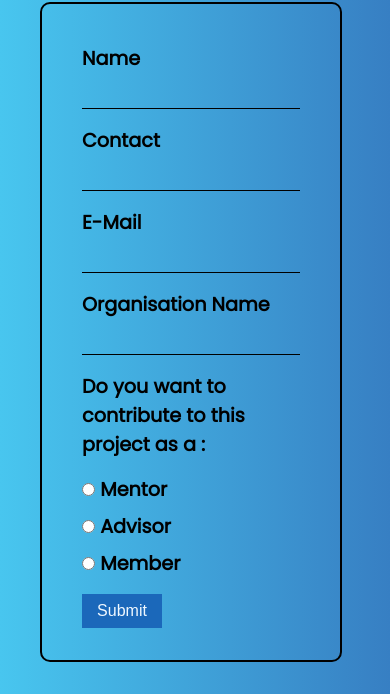
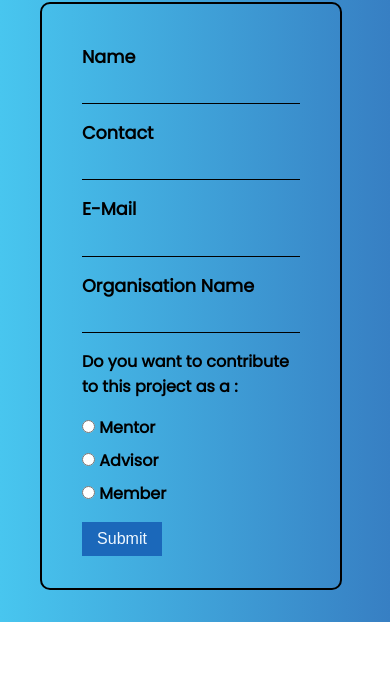
Before and after one commit to Rishit-Thaper/nothin, a plain HTML site: page index.html in a window 390 px wide. Shown: the part 226-920 px from the top of the page. After the commit the page ends 848 px from the top, so only its background shows below. Drawn offline with Linux system fonts and the light colour scheme; a web font is replaced by a local one.

Commit message:
Update Formstyle.css

```diff
--- a/Formstyle.css
+++ b/Formstyle.css
@@ -92,7 +92,7 @@ input[type=number]{
     border-right: 0;
     border-bottom: 1px solid black;
 }
-@media screen and (max-width: 396px) {
+@media screen and (max-width: 480px) {
     .contribute-data{
         display: flex;
         flex-direction: column;
@@ -115,6 +115,7 @@ input[type=number]{
         width: 100%;
         color: rgb(0, 0, 0);
         padding: 2rem;
+        font-size: 1.1rem;
         font-weight: 600;
     }
     input[type=text]{
@@ -144,4 +145,10 @@ input[type=number]{
         border-right: 0;
         border-bottom: 1px solid black;
     }
+    p{
+        font-size: 1rem;
+    }
+    li{
+        font-size: 1rem;
+    }
 }
```
